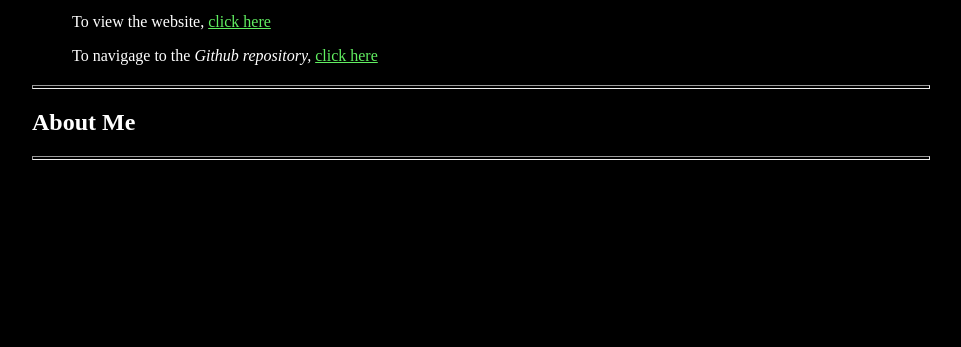
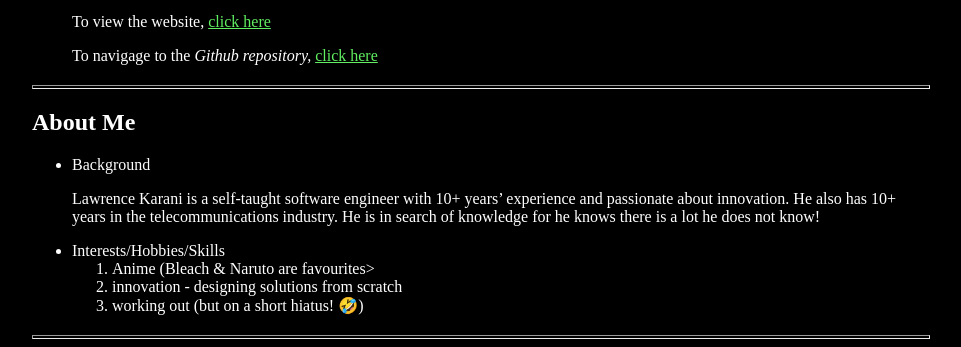
Before and after one commit to Zelawlaw/week1-IP-Portfolio-Landing-Page, a plain HTML site: page index.html in a window 1280 px wide. Shown: the part 1292-1639 px from the top of the page, without its empty margins (160-1121 px from the left). Before the commit the page ends 1460 px from the top, so only its background shows below. Drawn offline with Linux system fonts and the light colour scheme.

Commit message:
added About-me section with background and interest/hobbies/skills

```diff
--- a/index.html
+++ b/index.html
@@ -29,7 +29,10 @@
           of <strong><em>Moringa School</em></strong>
         </p>
         <p>Find a Preview below</p>
-        <iframe src="https://zelawlaw.github.io/my-first-website/" class="inverted-website"></iframe>
+        <iframe
+          src="https://zelawlaw.github.io/my-first-website/"
+          class="inverted-website"
+        ></iframe>
 
         <p>Created by HTML and CSS. Git used for Version Control</p>
         <p>
@@ -64,7 +67,23 @@
     </div>
     <hr />
     <h2>About Me</h2>
-    <div class="aboutMe-section"></div>
+    <div class="aboutMe-section">
+      <ul>
+        <li>Background</li>
+        <p>
+          Lawrence Karani is a self-taught software engineer with 10+ years’
+          experience and passionate about innovation. He also has 10+ years in
+          the telecommunications industry. He is in search of knowledge for he
+          knows there is a lot he does not know!
+        </p>
+        <li>Interests/Hobbies/Skills</li>
+        <ol>
+          <li>Anime (Bleach & Naruto are favourites></li>
+          <li>innovation - designing solutions from scratch</li>
+          <li>working out (but on a short hiatus! 	&#129315;)</li>
+        </ol>
+      </ul>
+    </div>
     <hr />
   </body>
 </html>
```
